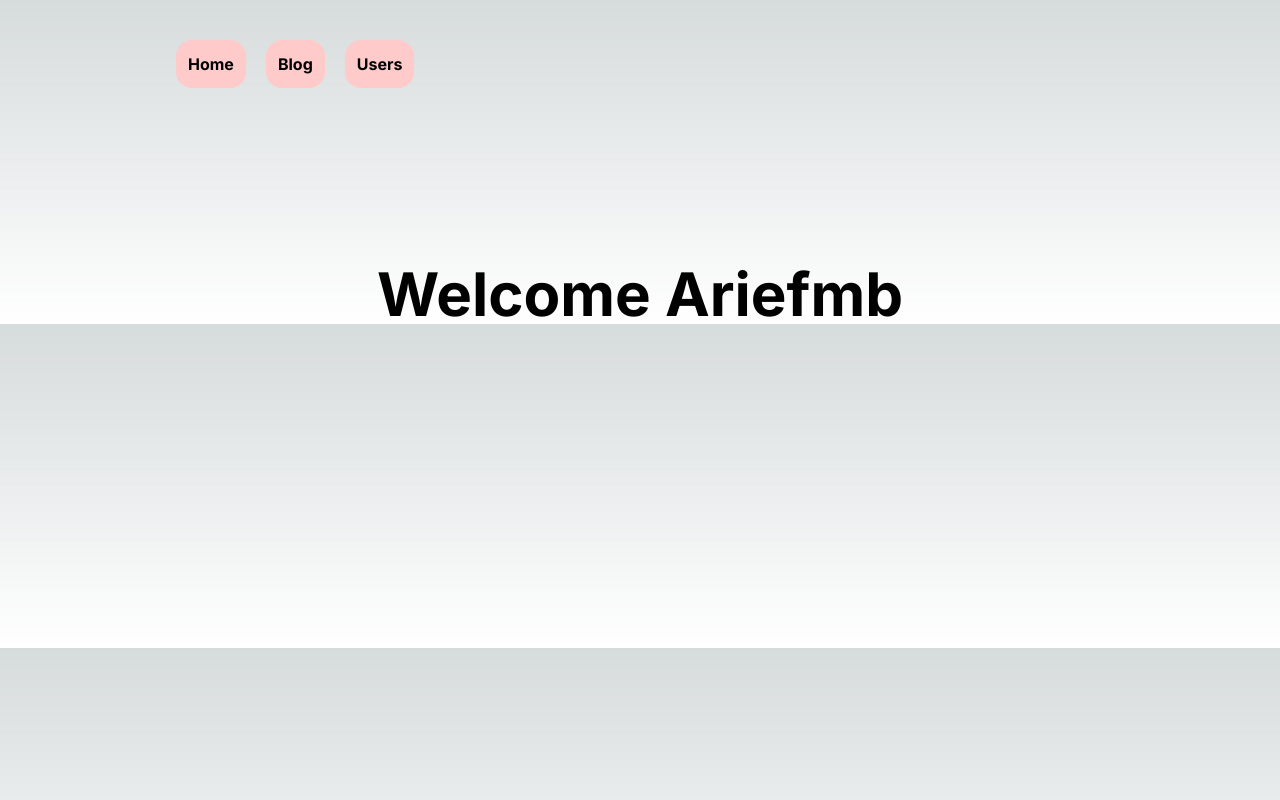
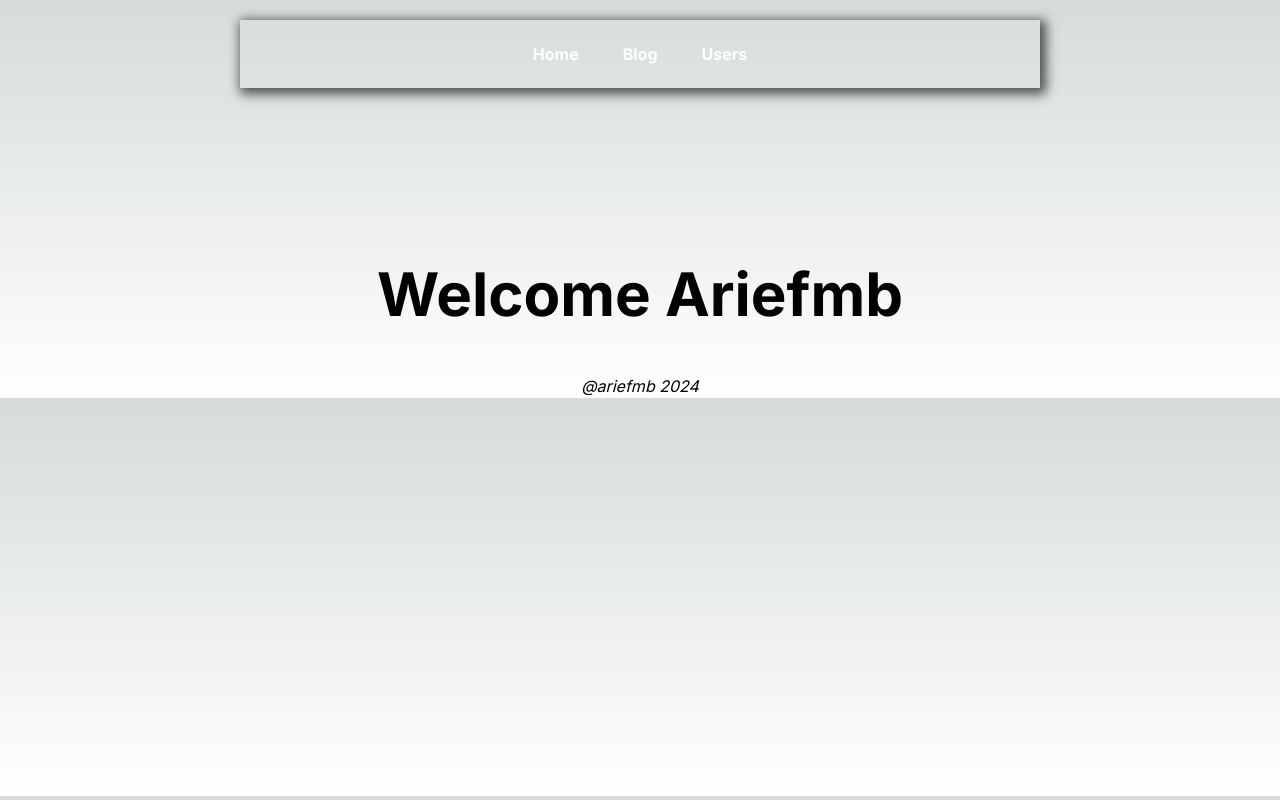
Before and after one commit to ariefmb/fetching-method-nextJS, a Next.js app: page / in a window 1280 px wide. Built offline with nearby package versions, Linux system fonts and the light colour scheme.

Commit message:
create module css

```diff
--- a/src/app/blog/page.tsx
+++ b/src/app/blog/page.tsx
@@ -5,7 +5,7 @@ export default function Blog() {
   return (
     <div>
       <Header />
-      <Text text="Blog Page"/>
+      <Text text="Blog Page" />
     </div>
   );
 }
--- a/src/app/globals.css
+++ b/src/app/globals.css
@@ -16,6 +16,16 @@
   }
 }
 
+html,
+body {
+  padding: 0;
+  margin: 0;
+  font-family: system-ui, -apple-system, BlinkMacSystemFont, "Segoe UI", Roboto,
+    Oxygen, Ubuntu, Cantarell, "Open Sans", "Helvetica Neue", sans-serif;
+  max-width: 800px;
+  margin: auto;
+}
+
 body {
   color: rgb(var(--foreground-rgb));
   background: linear-gradient(
--- a/src/app/page.tsx
+++ b/src/app/page.tsx
@@ -1,11 +1,13 @@
 import Header from "@/components/Header";
 import Text from "@/components/Text";
+import Footer from "@/components/Footer";
 
 export default function Home() {
   return (
     <>
       <Header />
-      <Text text="Welcome Ariefmb"/>
+      <Text text="Welcome Ariefmb" />
+      <Footer />
     </>
   );
 }
--- /dev/null
+++ b/src/components/Footer/Footer.module.css
@@ -0,0 +1,6 @@
+.footer {
+  text-align: center;
+  font-style: italic;
+  display: block;
+  margin: 50px 0 0;
+}
--- /dev/null
+++ b/src/components/Footer/index.tsx
@@ -0,0 +1,12 @@
+import React from "react";
+import styles from "./Footer.module.css";
+
+const Footer = () => {
+  return (
+    <footer className={styles.footer}>
+      <h3>@ariefmb 2024</h3>
+    </footer>
+  );
+};
+
+export default Footer;
--- /dev/null
+++ b/src/components/Header/Header.module.css
@@ -0,0 +1,9 @@
+.container {
+  margin-top: 20px;
+  padding: 10px;
+  box-shadow: 3px 3px 11px 3px rgb(77, 77, 77);
+  border: 1px;
+  display: flex;
+  align-items: center;
+  justify-content: center;
+}
--- a/src/components/Header/index.tsx
+++ b/src/components/Header/index.tsx
@@ -1,16 +1,17 @@
 import Link from "next/link";
+import styles from "./Header.module.css";
 
 const Header = () => {
   return (
-    <header>
-      <ul className="flex flex-wrap gap-5 ml-44 mt-10">
-        <li className="text-black font-bold cursor-pointer p-3 bg-red-200 w-fit rounded-2xl hover:bg-red-400 duration-200 ease-in-out active:bg-red-600">
+    <header className={styles.container}>
+      <ul className="flex flex-wrap gap-5">
+        <li className="font-bold cursor-pointer p-3 text-white w-fit rounded-2xl hover:bg-red-400 duration-200 ease-in-out active:bg-red-600">
           <Link href="/">Home</Link>
         </li>
-        <li className="text-black font-bold cursor-pointer p-3 bg-red-200 w-fit rounded-2xl hover:bg-red-400 duration-200 ease-in-out active:bg-red-600">
+        <li className="font-bold cursor-pointer p-3 text-white w-fit rounded-2xl hover:bg-red-400 duration-200 ease-in-out active:bg-red-600">
           <Link href="/blog">Blog</Link>
         </li>
-        <li className="text-black font-bold cursor-pointer p-3 bg-red-200 w-fit rounded-2xl hover:bg-red-400 duration-200 ease-in-out active:bg-red-600">
+        <li className="font-bold cursor-pointer p-3 text-white w-fit rounded-2xl hover:bg-red-400 duration-200 ease-in-out active:bg-red-600">
           <Link href="/users">Users</Link>
         </li>
       </ul>
--- a/src/components/Text/index.tsx
+++ b/src/components/Text/index.tsx
@@ -3,9 +3,7 @@ interface TypeProps {
 }
 
 const Text = (props: TypeProps) => {
-  return (
-    <h1 className="font-bold text-center mt-44 text-6xl">{props.text}</h1>
-  );
+  return <h1 className="font-bold text-center mt-44 text-6xl">{props.text}</h1>;
 };
 
 export default Text;
```
Also changed, not shown: src/app/users/detail/page.tsx (+5 -5 lines), src/app/users/page.tsx (+6 -6 lines).
